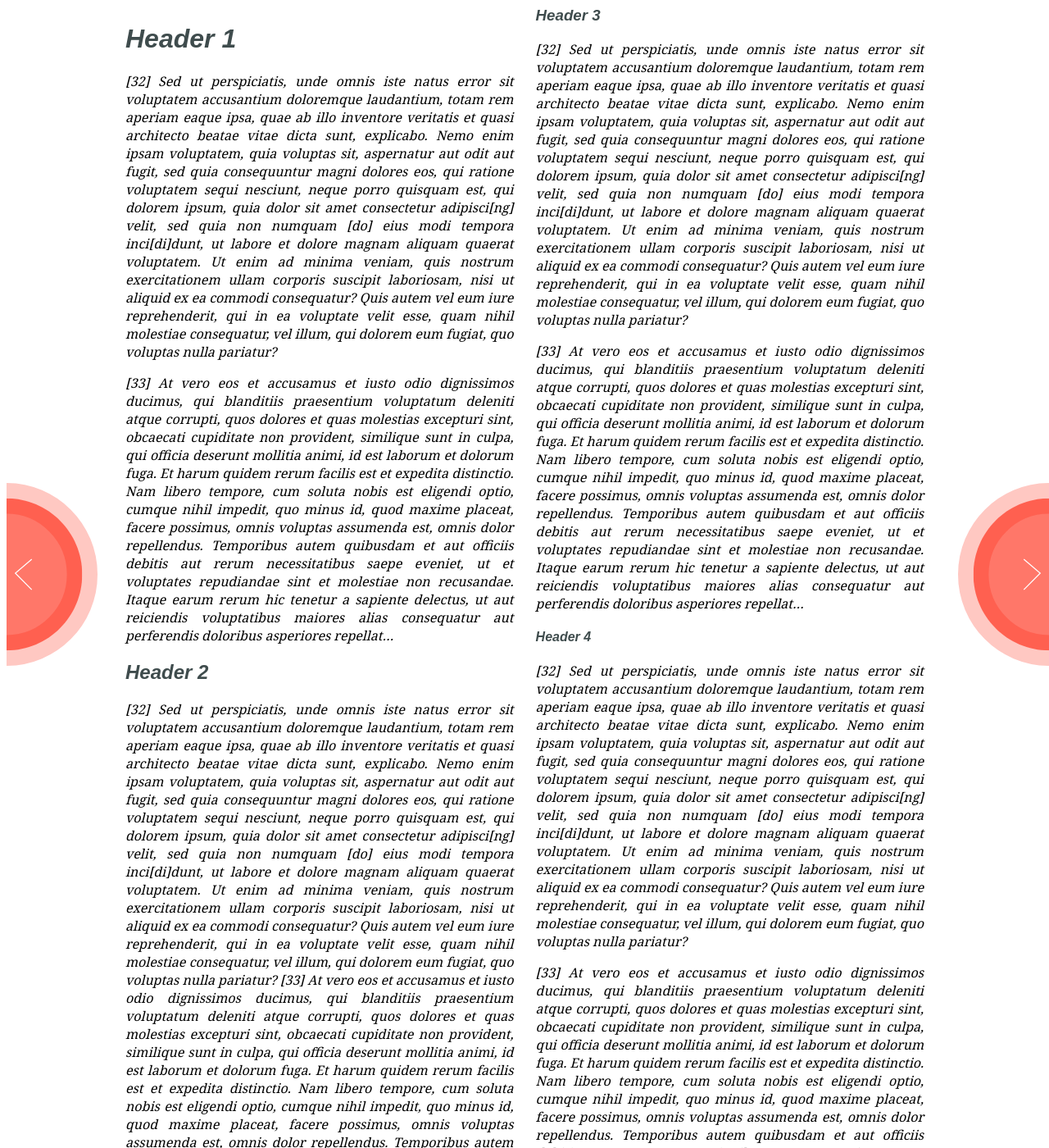
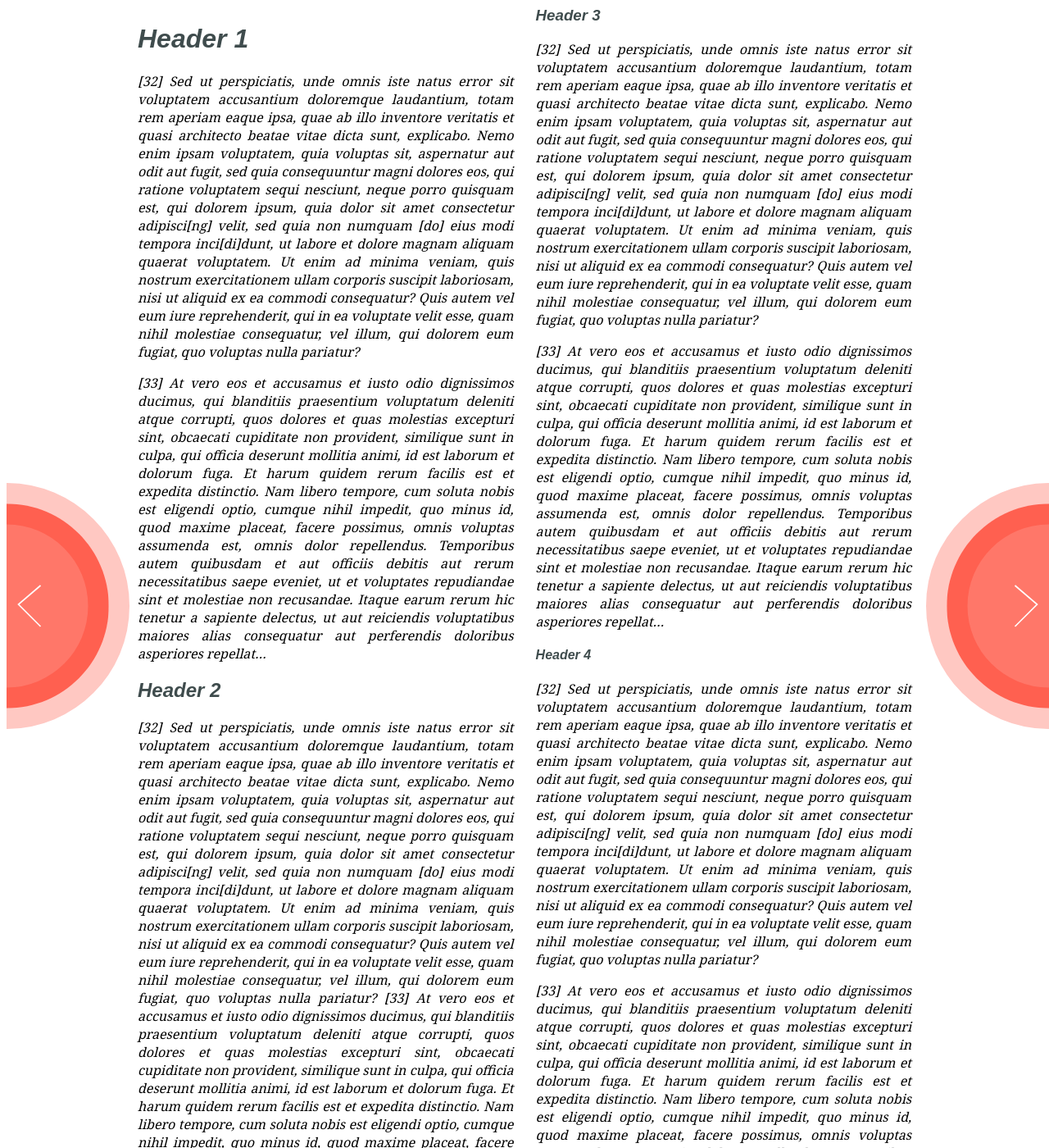
Before and after one commit to ozagordi/es_site, a Jekyll site: the page built from target1/index.md, in a window 1280 px wide and 1400 px high. Shown: the whole window at 82% size. Built offline with Jekyll 4.4.1, drawn with Linux system fonts in a browser that asks for light colours; some web fonts are replaced; Markdown is read by kramdown in place of the engine named in the settings.

Commit message:
Bigger arrows and links added

```diff
--- a/_layouts/engene.html
+++ b/_layouts/engene.html
@@ -15,7 +15,9 @@ layout: engene
 <body>
 
 <div id="fixed-left">
-	<img src="../images/circled_arrow_left_white.svg" alt="left"/>
+	<a href="../">
+		<img src="../images/circled_arrow_left_white.svg" alt="left"/>
+	</a>
 </div>
 
 <div class="twocol">
@@ -25,7 +27,9 @@ layout: engene
 </div>
 
 <div id="fixed-right">
-	<img src="../images/circled_arrow_right_white.svg" alt="left"/>
+	<a href="contact/">
+		<img src="../images/circled_arrow_right_white.svg" alt="left"/>
+	</a>
 </div>
 
 </body>
--- a/css/main.css
+++ b/css/main.css
@@ -74,8 +74,14 @@ table {
 	table-layout:fixed;
 }
 
-img {
-     max-width: 100%;
+#fixed-left img {
+	width: 150px;
+	max-width: 100%;
+}
+
+#fixed-right img {
+	width: 150px;
+	max-width: 100%;
 }
 
 #home {
@@ -315,8 +321,8 @@ a.button-link:hover {
 }
 
 .twocol {
-	margin-left: 145px;
-	margin-right: 145px;
+	margin-left: 160px;
+	margin-right: 160px;
 	font-family: 'Noto Serif', serif;
 	font-style: italic;
 	text-align: justify;
```
